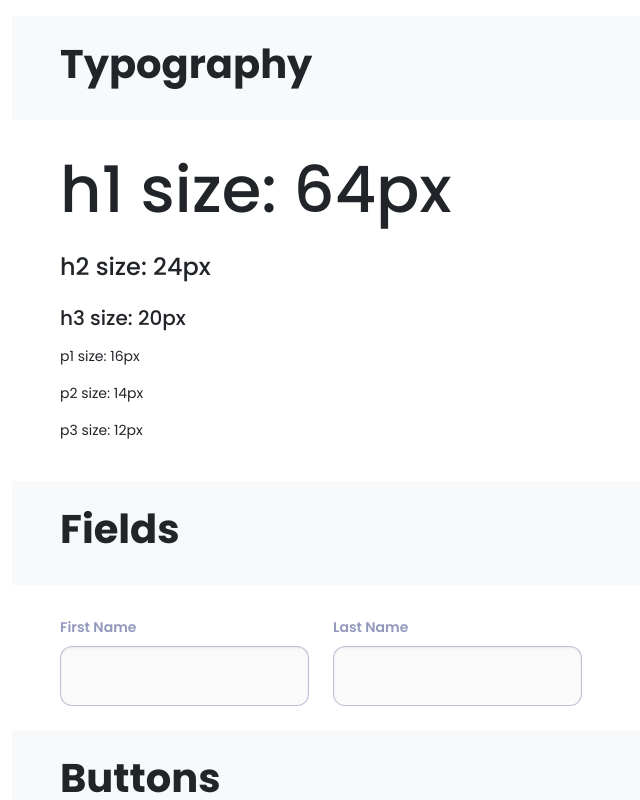
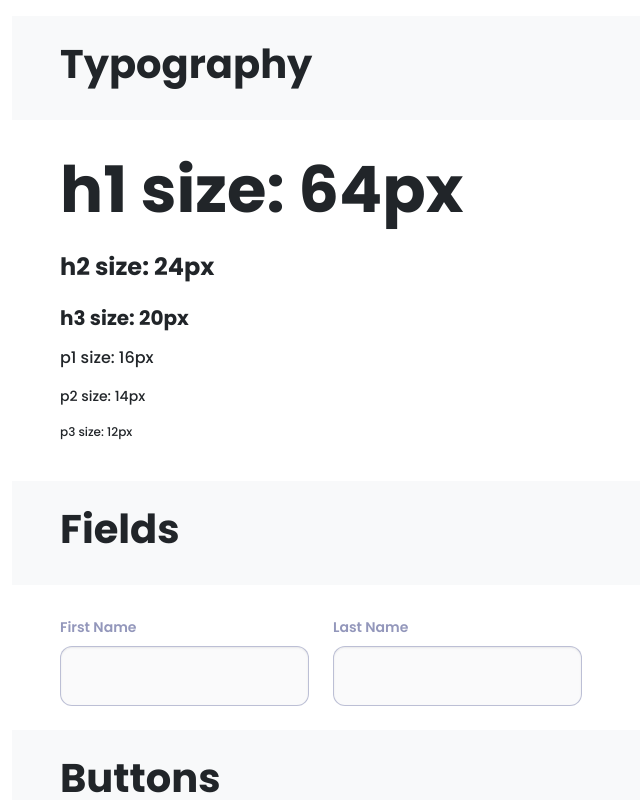
Before and after one commit to kavindu25/frontend-training-avantrio, a React (Create React App) app in the folder webapp/: page /testdesign in a window 1280 px wide. Shown: the top 800 px of the page, without its empty margins (70-710 px from the left). Built offline with nearby package versions, Linux system fonts and the light colour scheme.

Commit message:
fix: text fixes, card border fixes

```diff
--- a/webapp/src/custom.scss
+++ b/webapp/src/custom.scss
@@ -192,3 +192,26 @@ input:invalid {
   background-position: center;
   background-size: 50%;
 }
+
+// paragraphs
+
+.para1 {
+  font-style: normal;
+  font-weight: 500;
+  font-size: 16px;
+  line-height: 24px;
+}
+
+.para2 {
+  font-style: normal;
+  font-weight: 500;
+  font-size: 14px;
+  line-height: 21px;
+}
+
+.para3 {
+  font-style: normal;
+  font-weight: 500;
+  font-size: 12px;
+  line-height: 18px;
+}
--- a/webapp/src/pages/DesignSystem.jsx
+++ b/webapp/src/pages/DesignSystem.jsx
@@ -14,9 +14,9 @@ export default function DesignSystem() {
           <h1 className="display-6 ms-5">Typography </h1>
         </div>
         <div className="py-2 ms-5">
-          <h1 className="py-2">h1 size: 64px</h1>
-          <h2 className="py-2">h2 size: 24px </h2>
-          <h3 className="py-2">h3 size: 20px</h3>
+          <h1 className="py-2 fw-bold">h1 size: 64px</h1>
+          <h2 className="py-2 fw-bold">h2 size: 24px </h2>
+          <h3 className="py-2 fw-bold">h3 size: 20px</h3>
           <p className="para1">p1 size: 16px</p>
           <p className="para2">p2 size: 14px</p>
           <p className="para3">p3 size: 12px</p>
--- a/webapp/src/variables.scss
+++ b/webapp/src/variables.scss
@@ -65,3 +65,4 @@ $box-shadow-lg: 0px 17.7395px 137.186px rgba(48, 56, 125, 0.12);
 
 // cards
 $card-box-shadow: $box-shadow;
+$card-border-width: 0px;
```
